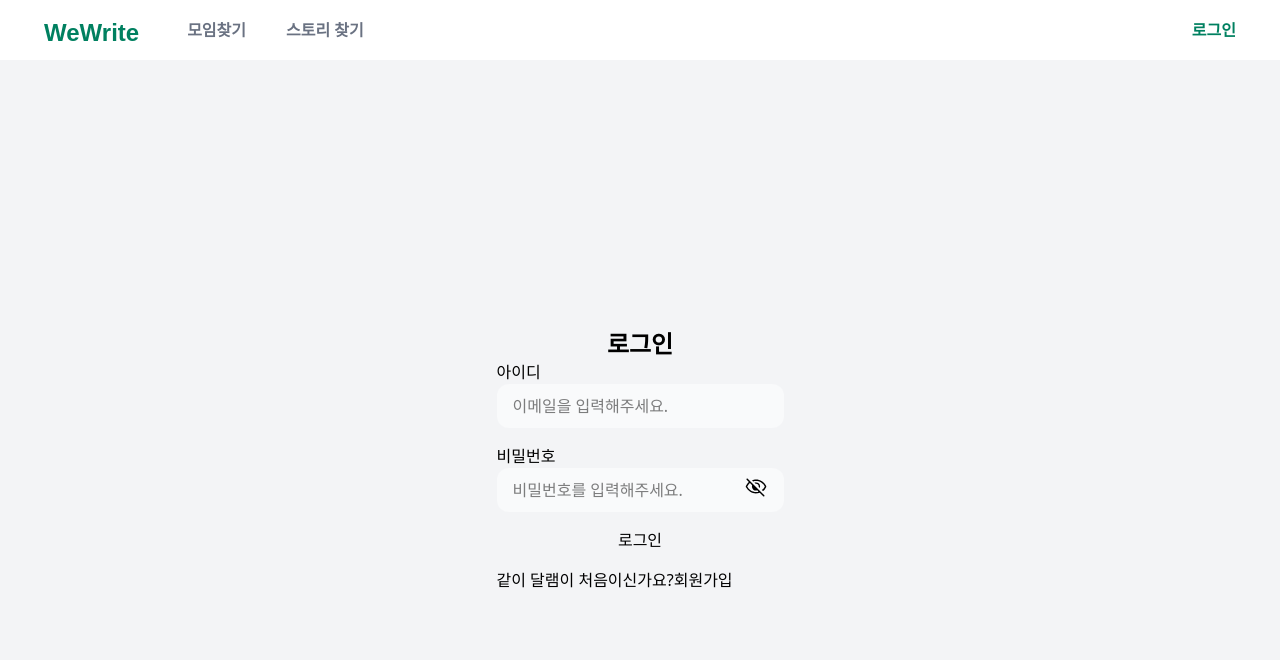
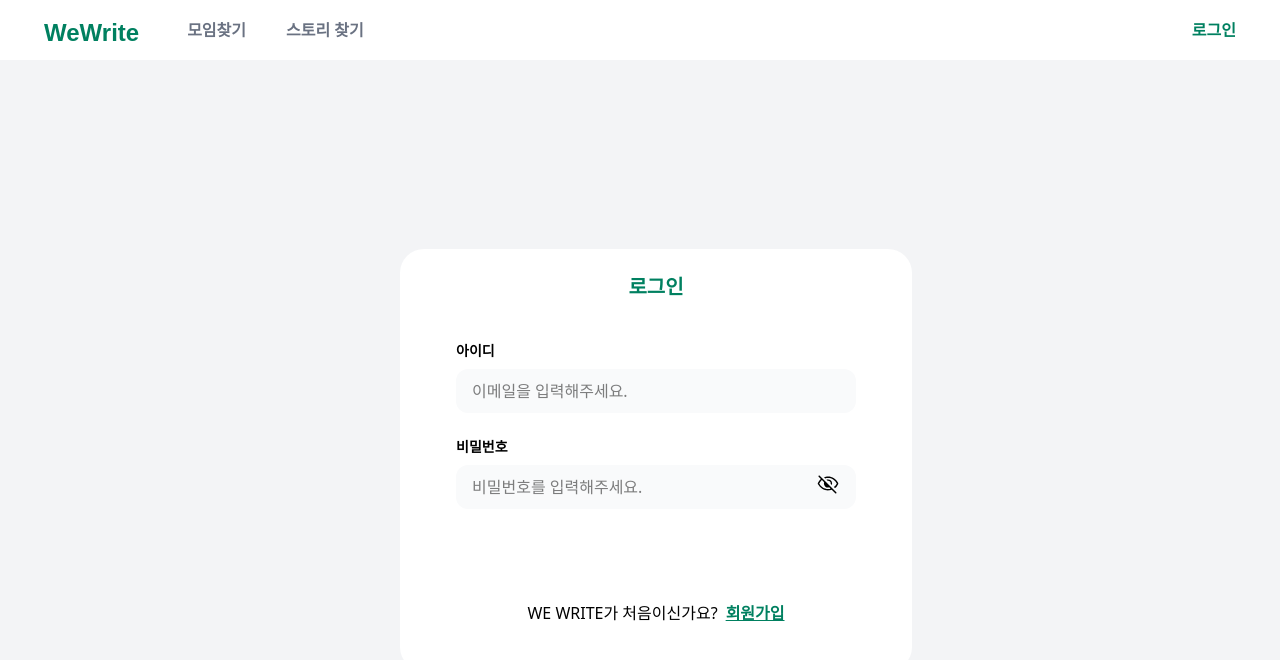
Before and after one commit to we-write/frontend, a Next.js app: page /auths/signin in a window 1280 px wide. Shown: the top 660 px of the page. Built offline with nearby package versions, Linux system fonts and the light colour scheme; a web font is replaced by a local one.

Commit message:
feat: 로그인 폼 완료

```diff
--- a/src/api/auth.ts
+++ b/src/api/auth.ts
@@ -1,8 +1,9 @@
-import { SignUpRequest } from '@/types/user';
+import { SignUpRequest, SignInFormData } from '@/types/user';
+import { setCookie } from './auths/cookies';
 import instance from './instance';
 import axios from 'axios';
 
-const createUser = async (data: SignUpRequest) => {
+export const createUser = async (data: SignUpRequest) => {
   try {
     const res = await instance.post('/auths/signup', data);
 
@@ -23,4 +24,31 @@ const createUser = async (data: SignUpRequest) => {
   }
 };
 
-export default createUser;
+export const postSignIn = async (data: SignInFormData) => {
+  try {
+    const res = await instance.post('/auths/signin', data);
+    if (res.status === 200) {
+      await setCookie('accessToken', res.data.token);
+
+      return res.data;
+    }
+
+    throw new Error('로그인 실패');
+  } catch (error) {
+    if (axios.isAxiosError(error)) {
+      const message = error.response?.data.message;
+      const code = error.response?.data.code;
+      if (code === 'INVALID_CREDENTIALS') {
+        throw new Error(message);
+      }
+      if (code === 'USER_NOT_FOUND') {
+        throw new Error(message);
+      }
+      if (code === 'SERVER_ERROR') {
+        throw new Error(message);
+      }
+    }
+    console.error(error);
+    throw error;
+  }
+};
--- a/src/app/auths/signin/page.tsx
+++ b/src/app/auths/signin/page.tsx
@@ -1,61 +1,87 @@
 'use client';
-import Input from '@/components/common/Input/Input';
+import Button from '@/components/common/Button/Button';
+import InputForm from '@/components/common/Form/InputForm';
+
 import VisibilityIcon from '@/components/icons/VisibilityIcon';
+import { SignInFormData } from '@/types/user';
 
 import Link from 'next/link';
 import React, { useState } from 'react';
-import { useForm } from 'react-hook-form';
+import { SubmitHandler, useForm } from 'react-hook-form';
 const Page = () => {
   const [isShowPassword, setIsShowPassword] = useState(false);
-  const { register, handleSubmit } = useForm();
-  const onSubmit = (data: { email: string; password: string }) => {
+  const {
+    register,
+    handleSubmit,
+    formState: { isSubmitting, errors },
+  } = useForm<SignInFormData>();
+  const onSubmit: SubmitHandler<SignInFormData> = (data) => {
     console.log(data);
   };
 
   return (
-    <div className="flex h-screen flex-col items-center justify-center">
-      <div className="text-write-write-main text-2xl font-bold">로그인</div>
-      <form
-        className="flex flex-col gap-4"
-        onSubmit={handleSubmit(() =>
-          onSubmit({ email: 'test', password: 'test' })
-        )}
-      >
-        <div>
-          <label htmlFor="email">아이디</label>
-          <Input
+    <div className="flex h-screen w-screen flex-col items-center justify-center bg-gray-100">
+      <div className="flex h-[422px] w-lg flex-col gap-10 rounded-3xl bg-white px-14 py-6">
+        <h1 className={`text-write-main text-center text-xl font-bold`}>
+          로그인
+        </h1>
+        <form className="flex flex-col gap-6" onSubmit={handleSubmit(onSubmit)}>
+          <div className="flex flex-col gap-2">
+            <InputForm
+              label="아이디"
               name="email"
+              type="email"
               placeholder="이메일을 입력해주세요."
-            register={{ ...register('email') }}
+              register={{
+                ...register('email', { required: '이메일을 입력해주세요.' }),
+              }}
+              helperText={errors.email?.message}
+              hasError={!!errors.email}
             />
           </div>
           <div>
-          <label htmlFor="password">비밀번호</label>
-
-          <Input
+            <InputForm
+              label="비밀번호"
+              name="password"
+              placeholder="비밀번호를 입력해주세요."
+              register={{
+                ...register('password', {
+                  required: '비밀번호를 입력해주세요.',
+                }),
+              }}
+              hasError={!!errors.password}
+              helperText={errors.password?.message}
               suffixIcon={
                 <button
                   type="button"
                   onClick={() => setIsShowPassword(!isShowPassword)}
                 >
-                <VisibilityIcon
-                  isShowed={isShowPassword}
-                  className={`${isShowPassword ? 'fill-write-write-main' : ''}`}
-                />
+                  <VisibilityIcon isShowed={isShowPassword} />
                 </button>
               }
-            name="password"
               type={isShowPassword ? 'text' : 'password'}
-            placeholder="비밀번호를 입력해주세요."
-            register={{ ...register('password') }}
             />
           </div>
-        <button>로그인</button>
-        <div>
-          <span>같이 달램이 처음이신가요?</span>
-          <Link href="/auths/signup">회원가입</Link>
+          <Button
+            role="button"
+            type="submit"
+            color="custom"
+            disabled={isSubmitting}
+            className="bg-write-gray-400 font-bold text-white"
+          >
+            로그인
+          </Button>
+          <div className="flex items-center justify-center gap-2">
+            <span>WE WRITE가 처음이신가요?</span>
+            <Link
+              href="/auths/signup"
+              className="text-write-main font-semibold underline"
+            >
+              회원가입
+            </Link>
           </div>
         </form>
+      </div>
     </div>
   );
 };
--- a/src/hooks/api/users/useCreateUser.ts
+++ b/src/hooks/api/users/useCreateUser.ts
@@ -1,4 +1,4 @@
-import createUser from '@/api/auth';
+import { createUser } from '@/api/auth';
 import { SignUpRequest } from '@/types/user';
 import { useMutation } from '@tanstack/react-query';
 
--- a/src/styles/globals.css
+++ b/src/styles/globals.css
@@ -15,7 +15,6 @@
   --color-write-green-50: #e8fcf1;
   --color-write-success: #58a56c;
   --color-write-error: #dc2626;
-  --color-write-gray: #9ca3af;
 }
 
 @layer utilities {
```
Also changed, not shown: src/hooks/api/users/usePostSignin.ts (renamed from src/hooks/usePostSignin.ts). Lines whose indentation alone changed are shown as unchanged.
